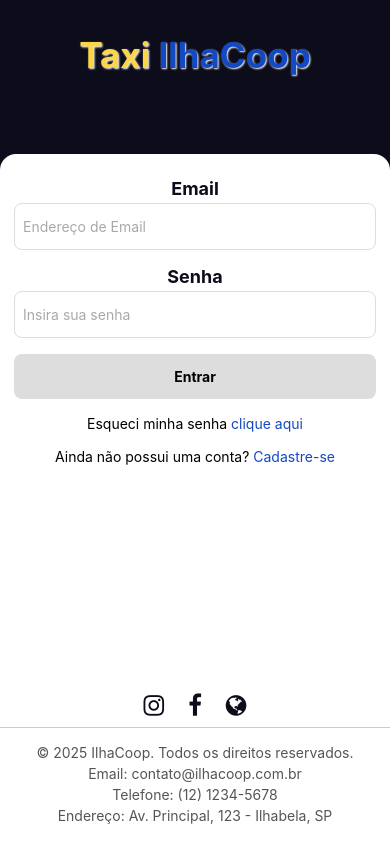
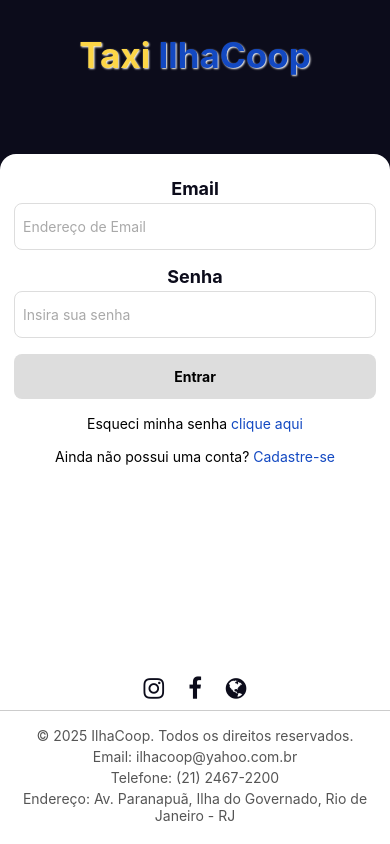
Before and after one commit to Marciolsc/taxiApp, a React Native app: screen / in a window 390 px wide. Built offline with nearby package versions, Linux system fonts and the light colour scheme.

Commit message:
Mudança para os endereços reais para o rodape

```diff
--- a/src/app/index.tsx
+++ b/src/app/index.tsx
@@ -93,9 +93,9 @@ export default function Login() {
         {/* Informações de Contato */}
         <View style={styles.contactInfo}>
           <Text style={styles.contactText}>© 2025 IlhaCoop. Todos os direitos reservados.</Text>
-          <Text style={styles.contactText}>Email: contato@ilhacoop.com.br</Text>
-          <Text style={styles.contactText}>Telefone: (12) 1234-5678</Text>
-          <Text style={styles.contactText}>Endereço: Av. Principal, 123 - Ilhabela, SP</Text>
+          <Text style={styles.contactText}>Email: ilhacoop@yahoo.com.br</Text>
+          <Text style={styles.contactText}>Telefone: (21) 2467-2200</Text>
+          <Text style={styles.contactText}>Endereço: Av. Paranapuã, Ilha do Governado, Rio de Janeiro - RJ</Text>
         </View>
       </View>
     </ScrollView>
```
